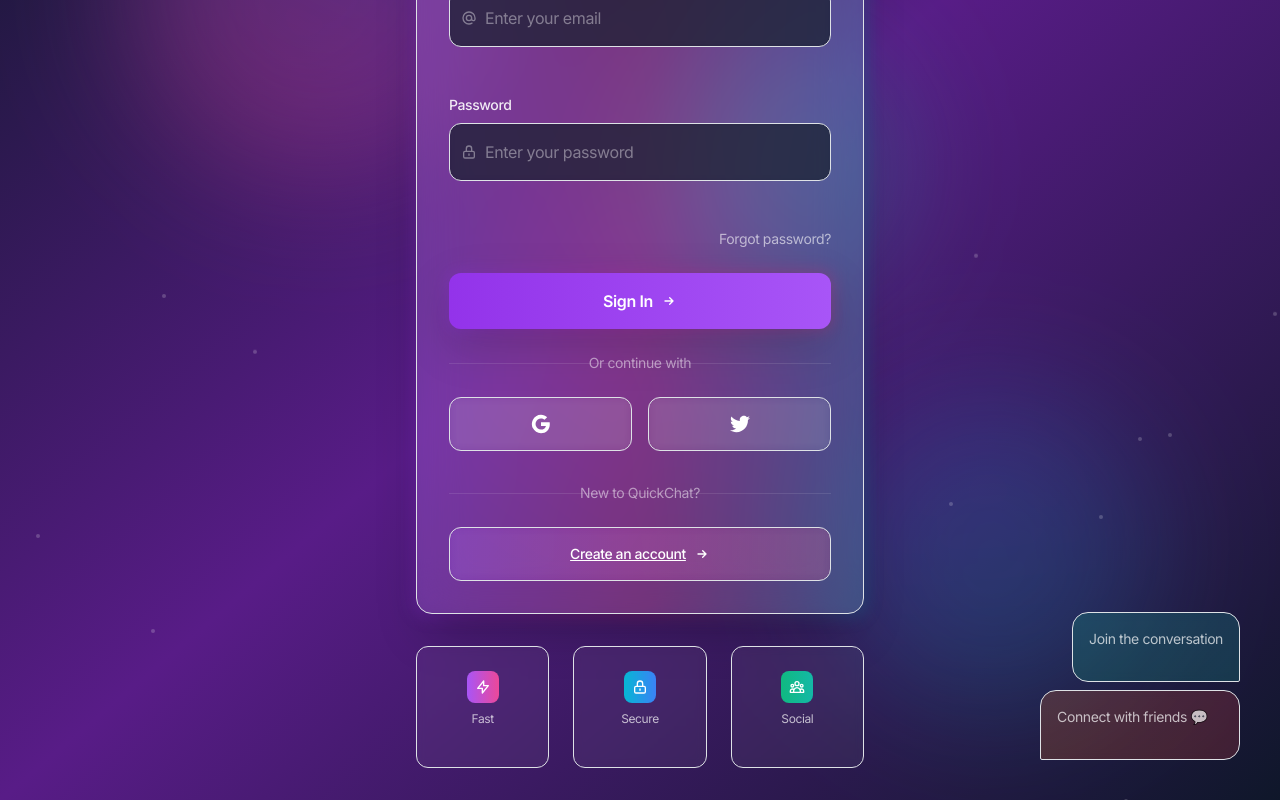
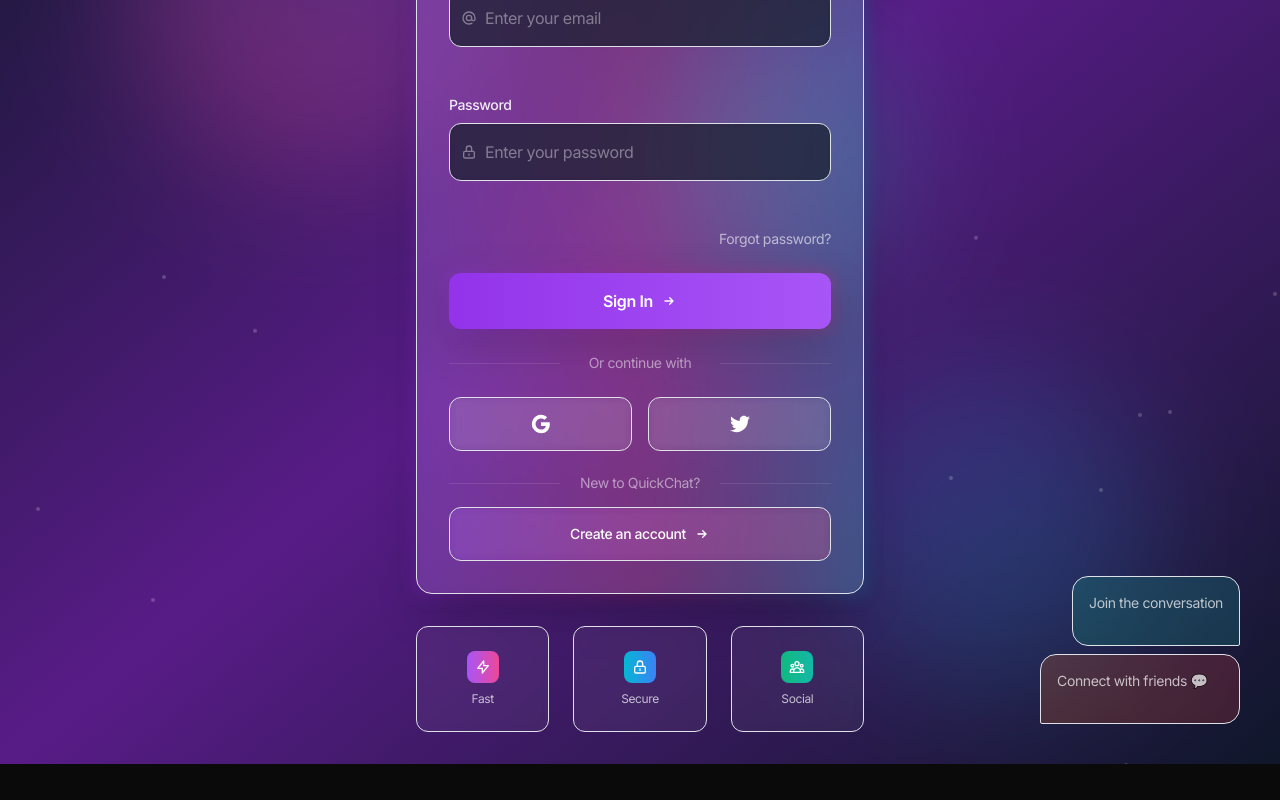
Before and after one commit to akashroy1949/quickchat-frontend, a React (Vite) app: page /login in a window 1280 px wide. Shown: the part 288-1088 px from the top of the page. After the commit the page ends 1052 px from the top, so only its background shows below. Built offline with nearby package versions, Linux system fonts and the light colour scheme.

Commit message:
refactor: improve layout and styling in Login components for better UX

```diff
--- a/src/components/Login/LoginForm.jsx
+++ b/src/components/Login/LoginForm.jsx
@@ -133,15 +133,15 @@ const LoginSchema = Yup.object().shape({
 const SOCIAL_ICONS = {
     google: (
         <svg className="w-5 h-5 text-white group-hover:scale-110 transition-transform duration-200" viewBox="0 0 24 24">
-            <path fill="currentColor" d="M22.56 12.25c0-.78-.07-1.53-.2-2.25H12v4.26h5.92c-.26 1.37-1.04 2.53-2.21 3.31v2.77h3.57c2.08-1.92 3.28-4.74 3.28-8.09z"/>
-            <path fill="currentColor" d="M12 23c2.97 0 5.46-.98 7.28-2.66l-3.57-2.77c-.98.66-2.23 1.06-3.71 1.06-2.86 0-5.29-1.93-6.16-4.53H2.18v2.84C3.99 20.53 7.7 23 12 23z"/>
-            <path fill="currentColor" d="M5.84 14.09c-.22-.66-.35-1.36-.35-2.09s.13-1.43.35-2.09V7.07H2.18C1.43 8.55 1 10.22 1 12s.43 3.45 1.18 4.93l2.85-2.22.81-.62z"/>
-            <path fill="currentColor" d="M12 5.38c1.62 0 3.06.56 4.21 1.64l3.15-3.15C17.45 2.09 14.97 1 12 1 7.7 1 3.99 3.47 2.18 7.07l3.66 2.84c.87-2.6 3.3-4.53 6.16-4.53z"/>
+            <path fill="currentColor" d="M22.56 12.25c0-.78-.07-1.53-.2-2.25H12v4.26h5.92c-.26 1.37-1.04 2.53-2.21 3.31v2.77h3.57c2.08-1.92 3.28-4.74 3.28-8.09z" />
+            <path fill="currentColor" d="M12 23c2.97 0 5.46-.98 7.28-2.66l-3.57-2.77c-.98.66-2.23 1.06-3.71 1.06-2.86 0-5.29-1.93-6.16-4.53H2.18v2.84C3.99 20.53 7.7 23 12 23z" />
+            <path fill="currentColor" d="M5.84 14.09c-.22-.66-.35-1.36-.35-2.09s.13-1.43.35-2.09V7.07H2.18C1.43 8.55 1 10.22 1 12s.43 3.45 1.18 4.93l2.85-2.22.81-.62z" />
+            <path fill="currentColor" d="M12 5.38c1.62 0 3.06.56 4.21 1.64l3.15-3.15C17.45 2.09 14.97 1 12 1 7.7 1 3.99 3.47 2.18 7.07l3.66 2.84c.87-2.6 3.3-4.53 6.16-4.53z" />
         </svg>
     ),
     twitter: (
         <svg className="w-5 h-5 text-white group-hover:scale-110 transition-transform duration-200" fill="currentColor" viewBox="0 0 24 24">
-            <path d="M24 4.557c-.883.392-1.832.656-2.828.775 1.017-.609 1.798-1.574 2.165-2.724-.951.564-2.005.974-3.127 1.195-.897-.957-2.178-1.555-3.594-1.555-3.179 0-5.515 2.966-4.797 6.045-4.091-.205-7.719-2.165-10.148-5.144-1.29 2.213-.669 5.108 1.523 6.574-.806-.026-1.566-.247-2.229-.616-.054 2.281 1.581 4.415 3.949 4.89-.693.188-1.452.232-2.224.084.626 1.956 2.444 3.379 4.6 3.419-2.07 1.623-4.678 2.348-7.29 2.04 2.179 1.397 4.768 2.212 7.548 2.212 9.142 0 14.307-7.721 13.995-14.646.962-.695 1.797-1.562 2.457-2.549z"/>
+            <path d="M24 4.557c-.883.392-1.832.656-2.828.775 1.017-.609 1.798-1.574 2.165-2.724-.951.564-2.005.974-3.127 1.195-.897-.957-2.178-1.555-3.594-1.555-3.179 0-5.515 2.966-4.797 6.045-4.091-.205-7.719-2.165-10.148-5.144-1.29 2.213-.669 5.108 1.523 6.574-.806-.026-1.566-.247-2.229-.616-.054 2.281 1.581 4.415 3.949 4.89-.693.188-1.452.232-2.224.084.626 1.956 2.444 3.379 4.6 3.419-2.07 1.623-4.678 2.348-7.29 2.04 2.179 1.397 4.768 2.212 7.548 2.212 9.142 0 14.307-7.721 13.995-14.646.962-.695 1.797-1.562 2.457-2.549z" />
         </svg>
     )
 };
@@ -226,7 +226,7 @@ const LoginForm = () => {
                         component={CustomInput}
                         label="Email Address"
                         placeholder="Enter your email"
-                        // style={{ paddingLeft: '2.5rem' }}
+                    // style={{ paddingLeft: '2.5rem' }}
                     />
                     <Field
                         name="password"
@@ -234,7 +234,7 @@ const LoginForm = () => {
                         component={CustomInput}
                         label="Password"
                         placeholder="Enter your password"
-                        // style={{ paddingLeft: '2.5rem' }}
+                    // style={{ paddingLeft: '2.5rem' }}
                     />
 
                     {/* Forgot Password Link */}
@@ -273,11 +273,12 @@ const LoginForm = () => {
 
                     {/* Social Login Divider */}
                     <div className="relative my-6">
-                        <div className="absolute inset-0 flex items-center">
-                            <div className="w-full border-t border-white/10"></div>
-                        </div>
-                        <div className="relative flex justify-center text-sm">
-                            <span className="px-4 bg-transparent text-white/50">Or continue with</span>
+                        <div className="flex items-center justify-center flex-auto">
+                            <div className="w-[70%] border-t border-white/10" />
+                            <div className="relative flex justify-center text-sm w-full">
+                                <span className="px-4 bg-transparent text-white/50">Or continue with</span>
+                            </div>
+                            <div className="w-[70%] border-t border-white/10" />
                         </div>
                     </div>
 
--- a/src/screens/Login/index.jsx
+++ b/src/screens/Login/index.jsx
@@ -79,11 +79,11 @@ const ChatBubblesDecoration = React.memo(() => (
 
 // Feature card component
 const FeatureCard = React.memo(({ icon, label, gradientFrom, gradientTo }) => (
-    <div className="bg-white/5 backdrop-blur-sm border border-white/10 rounded-xl p-4 hover:bg-white/10 transition-all duration-300 hover:scale-105">
+    <div className="flex flex-col items-center justify-center bg-white/5 backdrop-blur-sm border border-white/10 rounded-xl p-4 hover:bg-white/10 transition-all duration-300 hover:scale-105">
         <div className={`w-8 h-8 bg-gradient-to-r ${gradientFrom} ${gradientTo} rounded-lg mx-auto mb-2 flex items-center justify-center`}>
             {icon}
         </div>
-        <p className="text-white/70 text-xs">{label}</p>
+        <p className="text-white/70 text-xs m-0">{label}</p>
     </div>
 ));
 
@@ -208,7 +208,7 @@ const LoginScreen = () => {
                 animationDuration: `${15 + Math.random() * 10}s`
             }
         }))
-    , []);
+        , []);
 
     return (
         <div className="min-h-screen relative overflow-hidden bg-gradient-to-br from-slate-900 via-purple-900 to-slate-900">
@@ -266,16 +266,17 @@ const LoginScreen = () => {
                             {/* Sign Up Link */}
                             <div className="mt-8 text-center">
                                 <div className="relative">
-                                    <div className="absolute inset-0 flex items-center">
-                                        <div className="w-full border-t border-white/10"></div>
-                                    </div>
-                                    <div className="relative flex justify-center text-sm">
-                                        <span className="px-4 bg-transparent text-white/50">New to QuickChat?</span>
+                                    <div className="absolute inset-0 flex items-center justify-center flex-auto">
+                                        <div className="w-[70%] border-t border-white/10" />
+                                        <div className="relative w-full flex justify-center text-sm">
+                                            <span className="bg-transparent text-white/50">New to QuickChat?</span>
+                                        </div>
+                                        <div className="w-[70%] border-t border-white/10" />
                                     </div>
                                 </div>
                                 <Link
                                     to="/register"
-                                    className="mt-4 inline-flex items-center justify-center w-full px-6 py-3 text-sm font-medium text-white bg-gradient-to-r from-purple-600/20 to-pink-600/20 border border-white/20 rounded-xl hover:from-purple-600/30 hover:to-pink-600/30 hover:border-white/30 transition-all duration-300 hover:scale-105 hover:shadow-lg backdrop-blur-sm group"
+                                    className="mt-4 decoration-transparent inline-flex items-center justify-center w-full px-6 py-3 text-sm font-medium text-white bg-gradient-to-r from-purple-600/20 to-pink-600/20 border border-white/20 rounded-xl hover:from-purple-600/30 hover:to-pink-600/30 hover:border-white/30 transition-all duration-300 hover:scale-105 hover:shadow-lg backdrop-blur-sm group"
                                 >
                                     <span>Create an account</span>
                                     <svg className="ml-2 w-4 h-4 group-hover:translate-x-1 transition-transform duration-200" fill="none" stroke="currentColor" viewBox="0 0 24 24">
```
Also changed, not shown: 1 other file (tests, documents, lock files or other folders).
